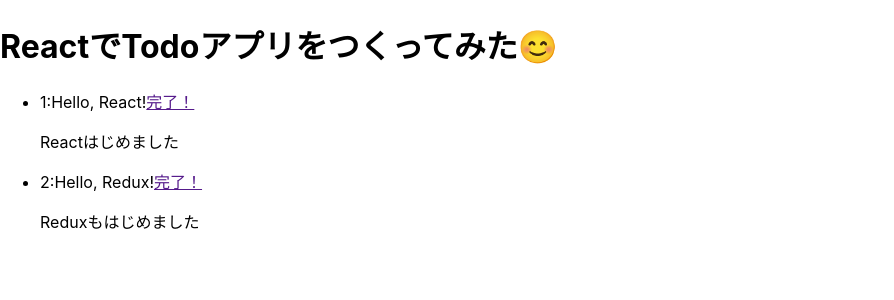
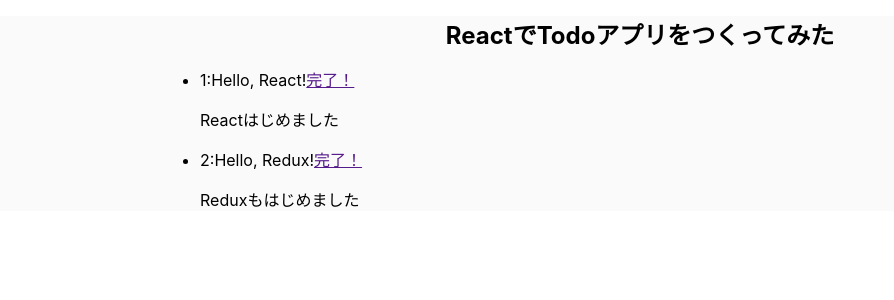
Before and after one commit to kawaguchi1102/todolist, a React (Create React App) app: page / in a window 1280 px wide. Shown: the top 300 px of the page, without its empty margins (0-894 px from the left). Built offline with nearby package versions, Linux system fonts and the light colour scheme.

Commit message:
ページのCSSを追加

```diff
--- a/src/App.js
+++ b/src/App.js
@@ -25,11 +25,13 @@
 
   render() {
     return (
-        <div className="app">
-          <h1>ReactでTodoアプリをつくってみた😊</h1>
-          <TodoList
-            todos={this.state.todos}
-          />
+        <div className="main-area">
+          <div className="content-area">
+            <h1 className="page-title">ReactでTodoアプリをつくってみた</h1>
+            <TodoList
+              todos={this.state.todos}
+            />
+          </div>
         </div>
     );
   }
--- a/src/css/App.css
+++ b/src/css/App.css
@@ -1,38 +1,16 @@
-.App {
+.main-area {
+  width: 100%;
+  background-color: #fafafa;
+}
+
+.content-area {
+  max-width: 960px;
+  width: 100%;
+  padding: 0 20px;
+  margin: 0 auto;
+}
+
+.page-title {
+  font-size: 24px;
   text-align: center;
 }
-
-.App-logo {
-  height: 40vmin;
-  pointer-events: none;
-}
-
-@media (prefers-reduced-motion: no-preference) {
-  .App-logo {
-    animation: App-logo-spin infinite 20s linear;
-  }
-}
-
-.App-header {
-  background-color: #282c34;
-  min-height: 100vh;
-  display: flex;
-  flex-direction: column;
-  align-items: center;
-  justify-content: center;
-  font-size: calc(10px + 2vmin);
-  color: white;
-}
-
-.App-link {
-  color: #61dafb;
-}
-
-@keyframes App-logo-spin {
-  from {
-    transform: rotate(0deg);
-  }
-  to {
-    transform: rotate(360deg);
-  }
-}
```
